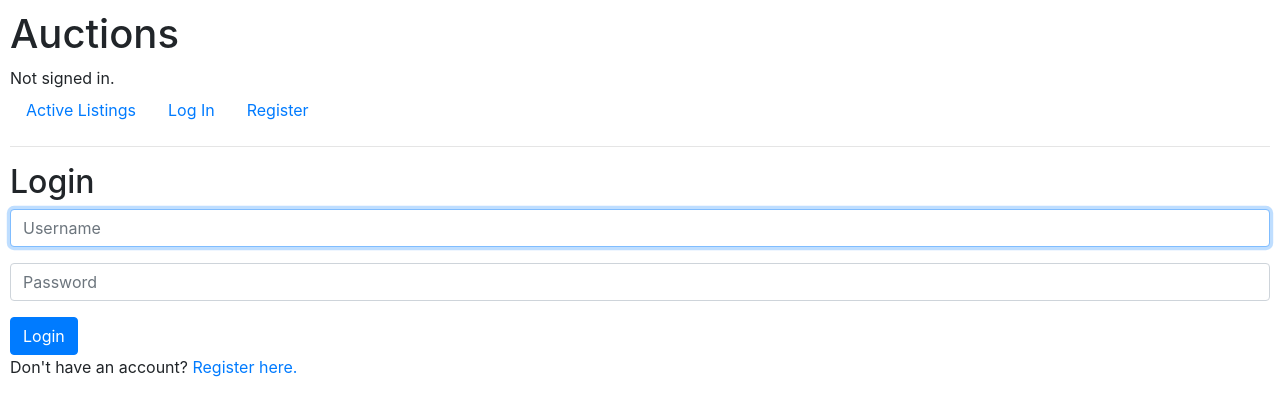
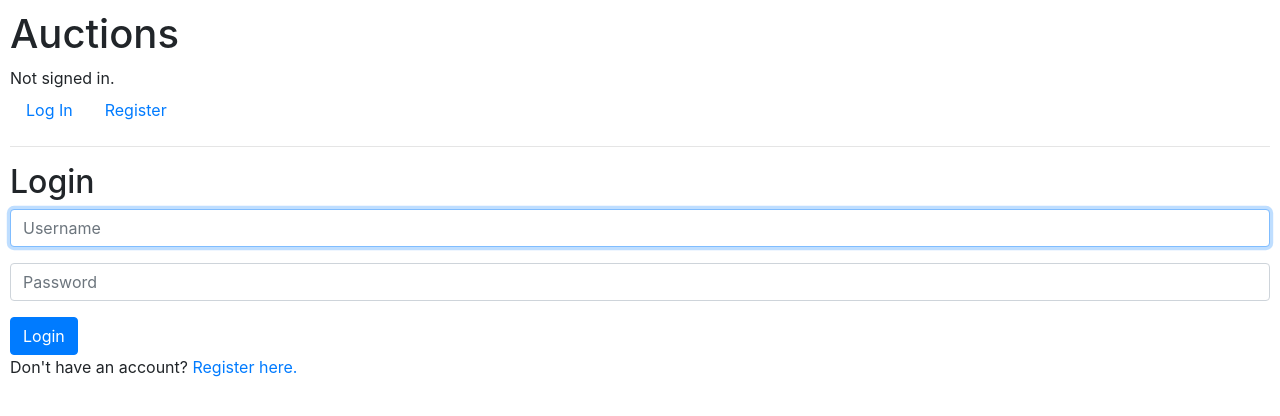
Before and after one commit to dsarra1018/Commerce, a Django app: page /login in a window 1280 px wide. Shown: the top 416 px of the page. Run offline with Django 3.2, Linux system fonts and the light colour scheme; some libraries are stand-ins or nearby versions.

Commit message:
Show active listing only when user is authenticated

```diff
--- a/commerce/auctions/templates/auctions/layout.html
+++ b/commerce/auctions/templates/auctions/layout.html
@@ -17,10 +17,10 @@
             {% endif %}
         </div>
         <ul class="nav">
-            <li class="nav-item">
-                <a class="nav-link" href="{% url 'index' %}">Active Listings</a>
-            </li>
             {% if user.is_authenticated %}
+                <li class="nav-item">
+                    <a class="nav-link" href="{% url 'index' %}">Active Listings<a>
+                </li>
                 <li class="nav-item">
                     <a class="nav-link" href="{% url 'logout' %}">Log Out</a>
                 </li>
```
